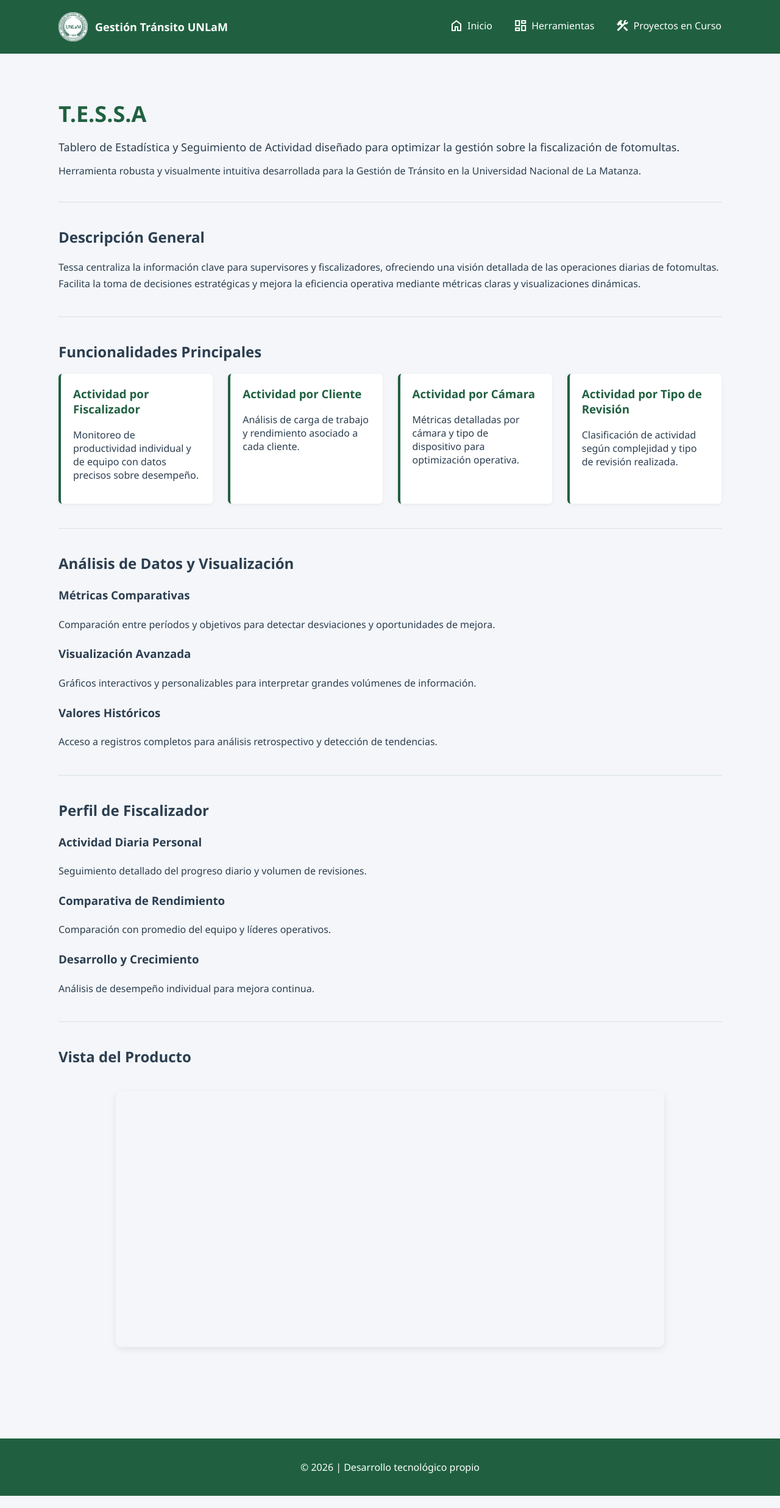
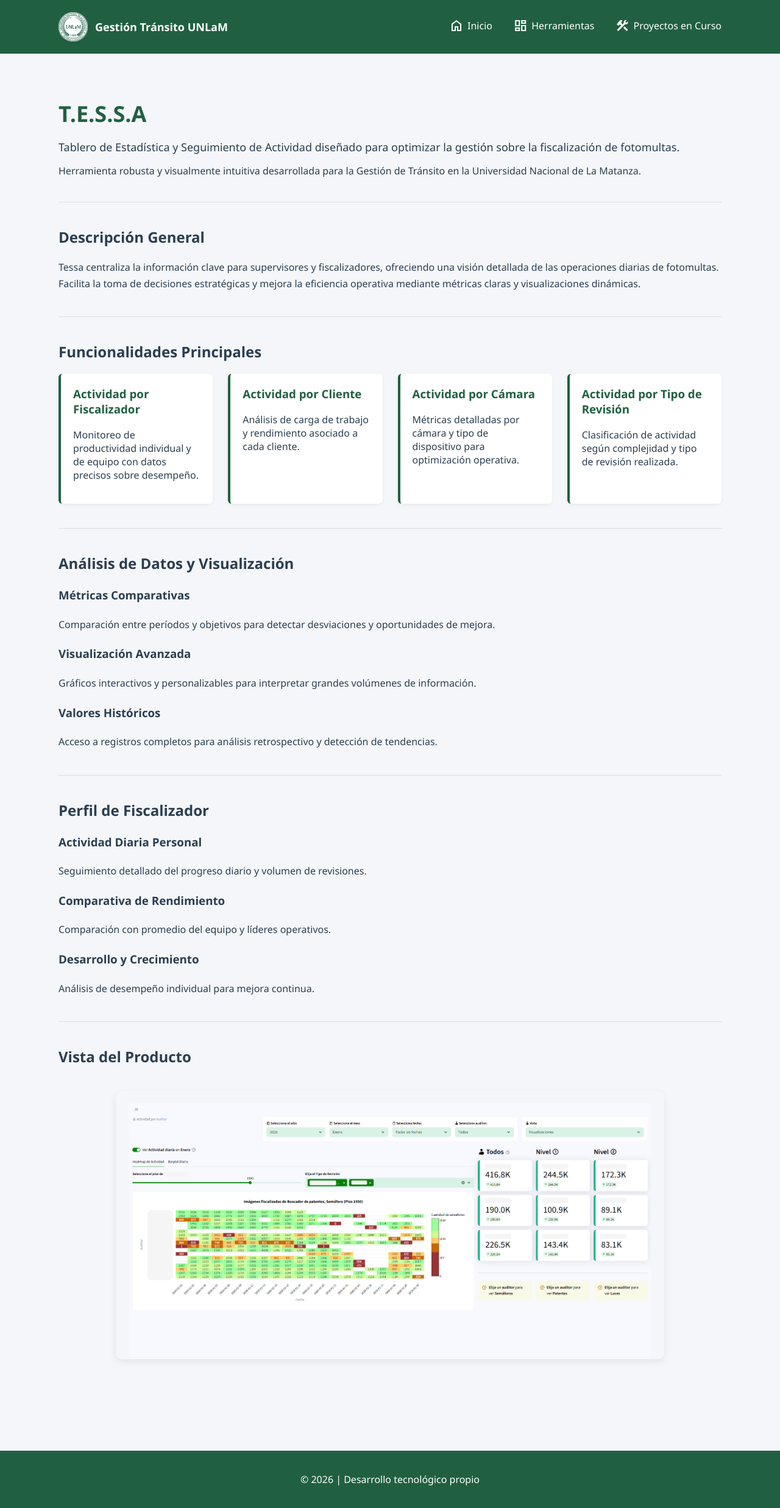
Before and after one commit to LucasVCorrea/lucasvcorrea.github.io, a Jekyll site: the page built from docs/herramientas/tessa.md, in a window 1280 px wide. Shown: the whole page at 61% size. Built offline with Jekyll 4.4.1, drawn with Linux system fonts in a browser that asks for light colours.

Commit message:
Update style.css

```diff
--- a/docs/assets/css/style.css
+++ b/docs/assets/css/style.css
@@ -210,44 +210,52 @@ hr {
 /* CARRUSEL ESTABLE */
 /* ============================= */
 
+/* ============================= */
+/* CARRUSEL ESTABLE DEFINITIVO */
+/* ============================= */
+
 .carousel {
   max-width: 900px;
   margin: 40px auto;
-  overflow: hidden;                 /* CLAVE */
+  overflow: hidden;
   border-radius: 10px;
   box-shadow: 0 4px 12px rgba(0,0,0,0.08);
 }
 
 .slides {
   display: flex;
-  width: 400%;                      /* 4 imágenes */
+  width: 100%;
   animation: slide 16s infinite;
 }
 
 .slides img {
-  width: 100%;                      /* CLAVE */
-  flex: 0 0 100%;                   /* CLAVE */
-  height: 420px;                    /* Ajustá acá */
+  width: 100%;
+  flex: 0 0 100%;
+  height: 420px;
   object-fit: contain;
   background: #f4f6f9;
-  margin: 0;
-  border-radius: 0;
 }
 
-/* Animación automática */
+/* Animación corregida */
 
 @keyframes slide {
-  0% { transform: translateX(0%); }
-  24% { transform: translateX(0%); }
+  0%, 20% {
+    transform: translateX(0);
+  }
 
-  26% { transform: translateX(-100%); }
-  49% { transform: translateX(-100%); }
+  25%, 45% {
+    transform: translateX(-100%);
+  }
 
-  51% { transform: translateX(-200%); }
-  74% { transform: translateX(-200%); }
+  50%, 70% {
+    transform: translateX(-200%);
+  }
 
-  76% { transform: translateX(-300%); }
-  99% { transform: translateX(-300%); }
+  75%, 95% {
+    transform: translateX(-300%);
+  }
 
-  100% { transform: translateX(0%); }
+  100% {
+    transform: translateX(0);
+  }
 }
```
